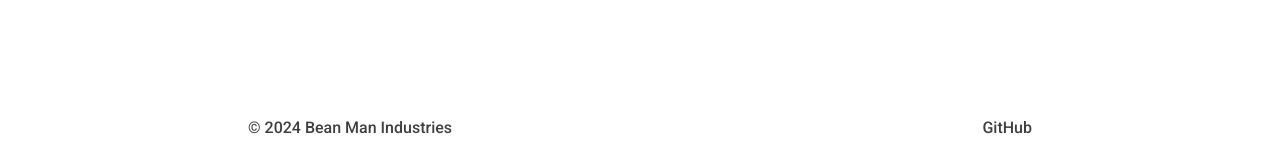
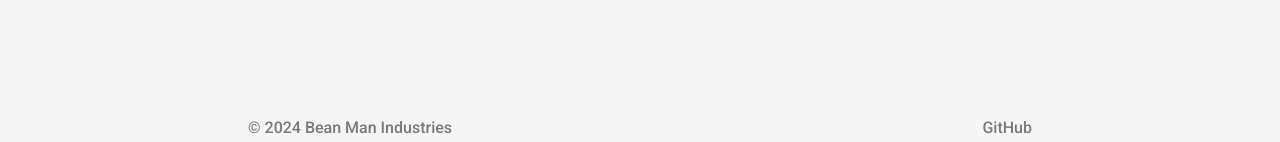
Before and after one commit to mvahaste/WAD-2024-2025, a Vue app in the folder hw3/: page /#/ in a window 1280 px wide. Shown: the part 655-797 px from the top of the page. Built offline with nearby package versions, Linux system fonts and the light colour scheme; no server answers.

Commit message:
Added background colors, cross-platform header blur, lowered footer opacity

```diff
--- a/hw3/src/App.vue
+++ b/hw3/src/App.vue
@@ -32,6 +32,7 @@ export default {
 html,
 body {
   height: 100%;
+  background-color: #f5f5f5;
 }
 
 /* Font rendering, global margins */
--- a/hw3/src/components/Footer.vue
+++ b/hw3/src/components/Footer.vue
@@ -1,9 +1,7 @@
 <template>
   <footer class="footer">
     <p>&copy; 2024 Bean Man Industries</p>
-    <a href="https://github.com/mvahaste/WAD-2024-2025" target="_blank"
-      >GitHub</a
-    >
+    <a href="heartps://github.com/mvahaste/WAD-2024-2025" target="_blank">GitHub</a>
   </footer>
 </template>
 
@@ -20,7 +18,7 @@ footer {
   justify-content: space-between;
   align-items: center;
   font-weight: 500;
-  opacity: 0.75;
+  opacity: 0.5;
   gap: 1rem;
 }
 
--- a/hw3/src/components/Header.vue
+++ b/hw3/src/components/Header.vue
@@ -12,6 +12,7 @@ header {
   background-color: rgba(255, 255, 255, 0.75);
   border-bottom: 1px solid rgba(0, 0, 0, 0.1);
   box-shadow: 0 0 4px rgba(0, 0, 0, 0.1);
+  -webkit-backdrop-filter: blur(15px);
   backdrop-filter: blur(15px);
   position: fixed;
   top: 0;
--- a/hw3/src/components/Post.vue
+++ b/hw3/src/components/Post.vue
@@ -2,11 +2,8 @@
   <div class="post">
     <div class="post-header">
       <div class="user">
-        <img
-          id="avatar"
-          :src="`https://ui-avatars.com/api/?background=random&name=${post.author}`"
-          :alt="`${post.author}`"
-        />
+        <img id="avatar" :src="`https://ui-avatars.com/api/?background=random&name=${post.author}`"
+          :alt="`${post.author}`" />
         <p>{{ post.author }}</p>
       </div>
       <p class="date">{{ getDate }}</p>
@@ -66,6 +63,7 @@ h1 {
   padding: 0.5rem 1rem 1rem;
   border-radius: 0.5rem;
   box-shadow: 0 2px 4px 0 rgba(0, 0, 0, 0.2), 0 1px 5px 0 rgba(0, 0, 0, 0.19);
+  background-color: white;
 }
 
 .post-header {
```
